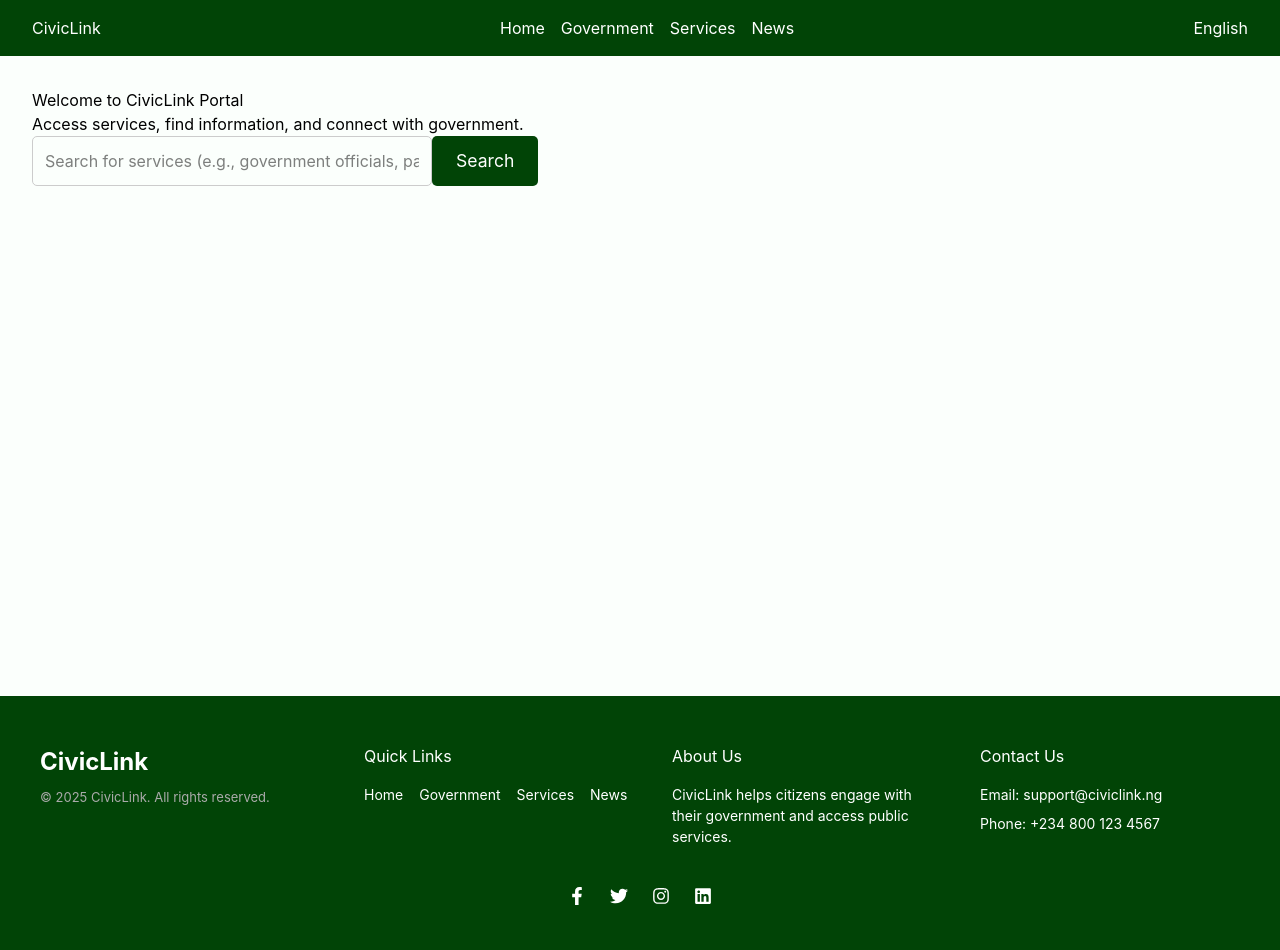
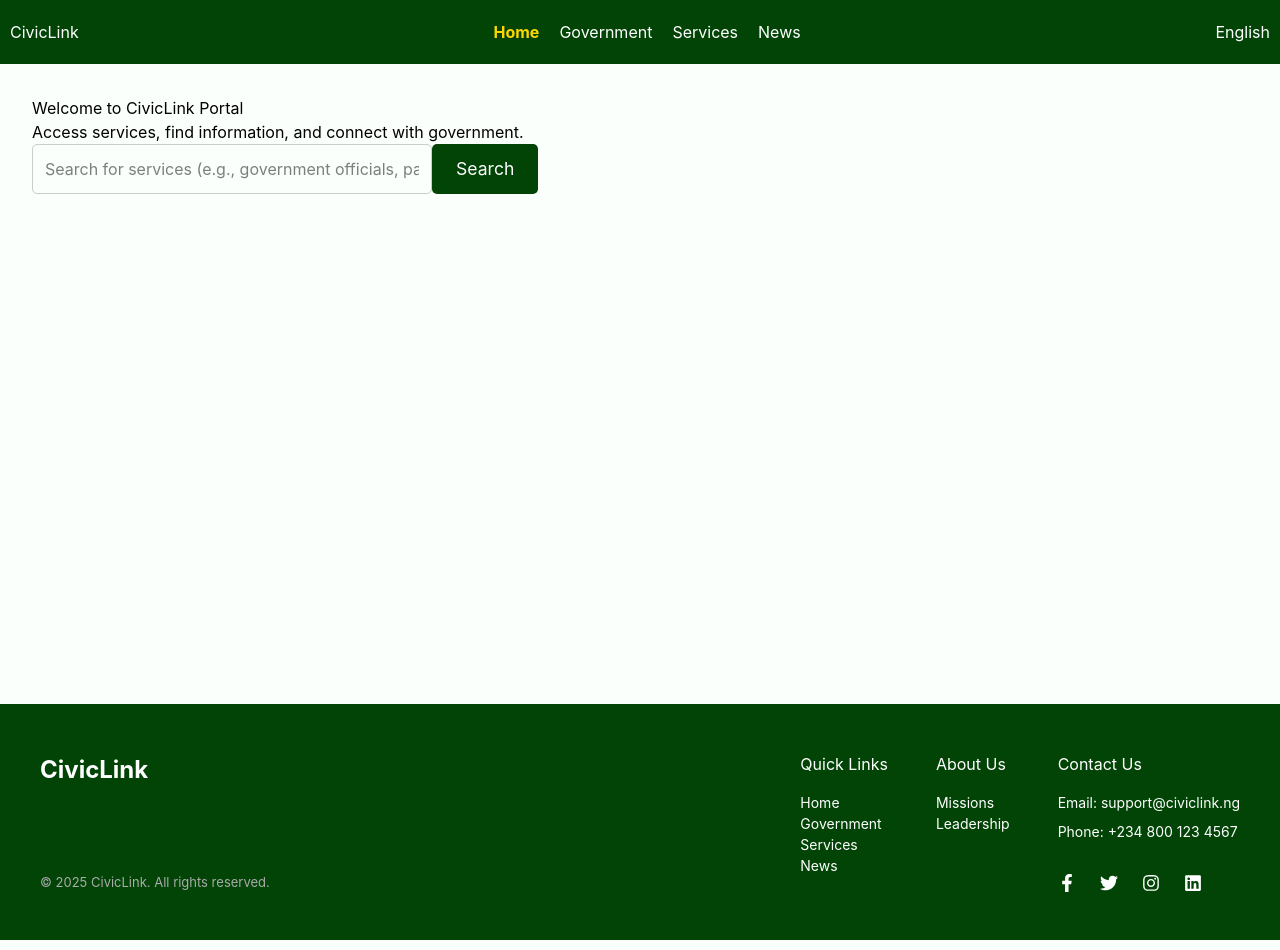
Before and after one commit to EjikeJosephUche/civiklink, a React (Vite) app in the folder frontend/: page / in a window 1280 px wide. Shown: the top 950 px of the page. Built offline with nearby package versions, Linux system fonts and the light colour scheme.

Commit message:
active links on nav and arranged footer

```diff
--- a/frontend/src/components/footer/Footer.module.css
+++ b/frontend/src/components/footer/Footer.module.css
@@ -15,6 +15,9 @@
 }
 
 .logoSection {
+  display: flex;
+  flex-direction: column;
+  justify-content: space-between;
   flex: 1;
   min-width: 200px;
 }
@@ -32,16 +35,15 @@
 }
 
 .infoGrid {
-  flex: 3;
+  /* flex: 3; */
   display: flex;
   gap: 3rem;
   flex-wrap: wrap;
 }
 
-.section {
-  min-width: 180px;
-  flex: 1;
-}
+/* .section {
+  /* min-width: 180px; */
+/* flex: 1; */
 
 .section h3 {
   font-size: 16px;
@@ -50,14 +52,15 @@
 }
 
 .section ul {
+  display: flex;
+  flex-direction: column;
   list-style: none;
   padding: 0;
   margin: 0;
 }
 
-.section ul li {
-  margin-bottom: 0.5rem;
-}
+/* .section ul li {
+  /* margin-bottom: ; */
 
 .section ul li a {
   color: white;
@@ -79,7 +82,7 @@
   margin-top: 2rem;
   text-align: center;
   display: flex;
-  justify-content: center;
+  /* justify-content: center; */
   gap: 1.5rem;
 }
 
--- a/frontend/src/components/footer/Footer.tsx
+++ b/frontend/src/components/footer/Footer.tsx
@@ -27,25 +27,28 @@ const Footer = () => {
 
           <div className={styles.section}>
             <h3>About Us</h3>
-            <p>
-              CivicLink helps citizens engage with their government and access public services.
-            </p>
+           <ul>
+              <li><Link to="/">Missions</Link></li>
+              <li><Link to="#">Leadership</Link></li>
+
+            </ul>
           </div>
 
           <div className={styles.section}>
             <h3>Contact Us</h3>
             <p>Email: support@civiclink.ng</p>
             <p>Phone: +234 800 123 4567</p>
-          </div>
-        </div>
-      </div>
-
-      <div className={styles.socials}>
+            <div className={styles.socials}>
         <a href="https://facebook.com" target="_blank" rel="noopener noreferrer"><FaFacebookF /></a>
         <a href="https://twitter.com" target="_blank" rel="noopener noreferrer"><FaTwitter /></a>
         <a href="https://instagram.com" target="_blank" rel="noopener noreferrer"><FaInstagram /></a>
         <a href="https://linkedin.com" target="_blank" rel="noopener noreferrer"><FaLinkedin /></a>
       </div>
+          </div>
+        </div>
+      </div>
+
+
     </footer>
   );
 };
--- a/frontend/src/components/navbar/Navbar.module.css
+++ b/frontend/src/components/navbar/Navbar.module.css
@@ -1,86 +1,70 @@
-/* .navbar {
+.navbar {
+  background-color: #014406;
+  padding: 10px;
   display: flex;
   justify-content: space-between;
   align-items: center;
-  padding: 1rem 2rem;
-  background-color: green;
-  color: white;
-} */
+}
 
-nav {
-  display: flex;
-  justify-content: space-between;
-  align-items: center;
-  padding: 1rem 2rem;
-  background-color: #014406;
+.logo h1 {
   color: white;
 }
 
-ul {
-  list-style: none;
-  display: flex;
-  gap: 1rem;
+.hamburger {
+  display: none;
+  cursor: pointer;
 }
 
-.navLinks a {
+.bar {
+  width: 25px;
+  height: 4px;
+  background-color: white;
+  margin: 5px 0;
+}
+
+.navLinks {
+  list-style-type: none;
+  padding: 0;
+  display: flex;
+}
+
+.navLinks li {
+  padding: 10px;
+}
+
+.navLinks li a {
   color: white;
   text-decoration: none;
 }
 
-.navLinks a:hover {
-  /* text-decoration: underline; */
-  color: #ffd700;
-}
-
-/* 🔥 Active link styling */
-.navinks a.active {
-  /* background-color: #61dafb; */
-  color: #ffd700;
+.navLinks li.activeLink a {
+  color: #ffd700; /* Highlight color for active link */
+  font-weight: bold;
 }
 
 .language h3 {
-  font-size: 16px;
-  /* color: #666; */
+  color: white;
 }
 
-.hamburger {
-  display: none;
-  flex-direction: column;
-  cursor: pointer;
-  gap: 4px;
-}
+@media (max-width: 768px) {
+  .navLinks {
+    display: none;
+    flex-direction: column;
+    width: 100%;
+    align-items: center;
+  }
 
-.bar {
-  width: 25px;
-  height: 3px;
-  background-color: white;
-  transition: all 0.3s ease;
-}
-
-/* Mobile view */
-@media (max-width: 768px) {
-  .hamburger {
+  .navLinks.active {
     display: flex;
   }
 
-  .navLinks {
-    position: absolute;
-    top: 100%;
-    left: 0;
+  .navLinks li {
+    padding: 15px;
     width: 100%;
-    background-color: #fff;
-    flex-direction: column;
-    align-items: center;
-    padding: 1rem 0;
-    transform: translateY(-200%);
-    z-index: 10;
+    text-align: center;
   }
 
-  .navLinks.active {
-    transform: translateY(0);
-  }
-
-  .language {
-    display: none;
+  .hamburger {
+    display: block;
   }
 }
--- a/frontend/src/components/navbar/Navbar.tsx
+++ b/frontend/src/components/navbar/Navbar.tsx
@@ -1,10 +1,10 @@
-
 import { useState } from 'react';
-import { Link } from 'react-router-dom';
+import { Link, useLocation } from 'react-router-dom';
 import styles from './Navbar.module.css';
 
 const Navbar = () => {
   const [menuOpen, setMenuOpen] = useState(false);
+  const location = useLocation(); // Get the current location
 
   return (
     <nav className={styles.navbar}>
@@ -12,17 +12,27 @@ const Navbar = () => {
         <h1>CivicLink</h1>
       </div>
 
+      {/* Hamburger menu icon */}
       <div className={styles.hamburger} onClick={() => setMenuOpen(!menuOpen)}>
         <span className={styles.bar}></span>
         <span className={styles.bar}></span>
         <span className={styles.bar}></span>
       </div>
 
+      {/* Navigation links, toggle active class based on menuOpen */}
       <ul className={`${styles.navLinks} ${menuOpen ? styles.active : ''}`}>
-        <li><Link to="/" onClick={() => setMenuOpen(false)}>Home</Link></li>
-        <li><Link to="/government" onClick={() => setMenuOpen(false)}>Government</Link></li>
-        <li><Link to="/services" onClick={() => setMenuOpen(false)}>Services</Link></li>
-        <li><Link to="/news" onClick={() => setMenuOpen(false)}>News</Link></li>
+        <li className={`${location.pathname === '/' ? styles.activeLink : ''}`}>
+          <Link to="/" onClick={() => setMenuOpen(false)}>Home</Link>
+        </li>
+        <li className={`${location.pathname === '/government' ? styles.activeLink : ''}`}>
+          <Link to="/government" onClick={() => setMenuOpen(false)}>Government</Link>
+        </li>
+        <li className={`${location.pathname === '/services' ? styles.activeLink : ''}`}>
+          <Link to="/services" onClick={() => setMenuOpen(false)}>Services</Link>
+        </li>
+        <li className={`${location.pathname === '/news' ? styles.activeLink : ''}`}>
+          <Link to="/news" onClick={() => setMenuOpen(false)}>News</Link>
+        </li>
       </ul>
 
       <div className={styles.language}>
@@ -33,6 +43,42 @@ const Navbar = () => {
 };
 
 export default Navbar;
+
+
+// import { useState } from 'react';
+// import { Link } from 'react-router-dom';
+// import styles from './Navbar.module.css';
+
+// const Navbar = () => {
+//   const [menuOpen, setMenuOpen] = useState(false);
+
+//   return (
+//     <nav className={styles.navbar}>
+//       <div className={styles.logo}>
+//         <h1>CivicLink</h1>
+//       </div>
+
+//       <div className={styles.hamburger} onClick={() => setMenuOpen(!menuOpen)}>
+//         <span className={styles.bar}></span>
+//         <span className={styles.bar}></span>
+//         <span className={styles.bar}></span>
+//       </div>
+
+//       <ul className={`${styles.navLinks} ${menuOpen ? styles.active : ''}`}>
+//         <li><Link to="/" onClick={() => setMenuOpen(false)}>Home</Link></li>
+//         <li><Link to="/government" onClick={() => setMenuOpen(false)}>Government</Link></li>
+//         <li><Link to="/services" onClick={() => setMenuOpen(false)}>Services</Link></li>
+//         <li><Link to="/news" onClick={() => setMenuOpen(false)}>News</Link></li>
+//       </ul>
+
+//       <div className={styles.language}>
+//         <h3>English</h3>
+//       </div>
+//     </nav>
+//   );
+// };
+
+// export default Navbar;
 
 // import { Link } from 'react-router-dom';
 // import styles from './Navbar.module.css';
```
